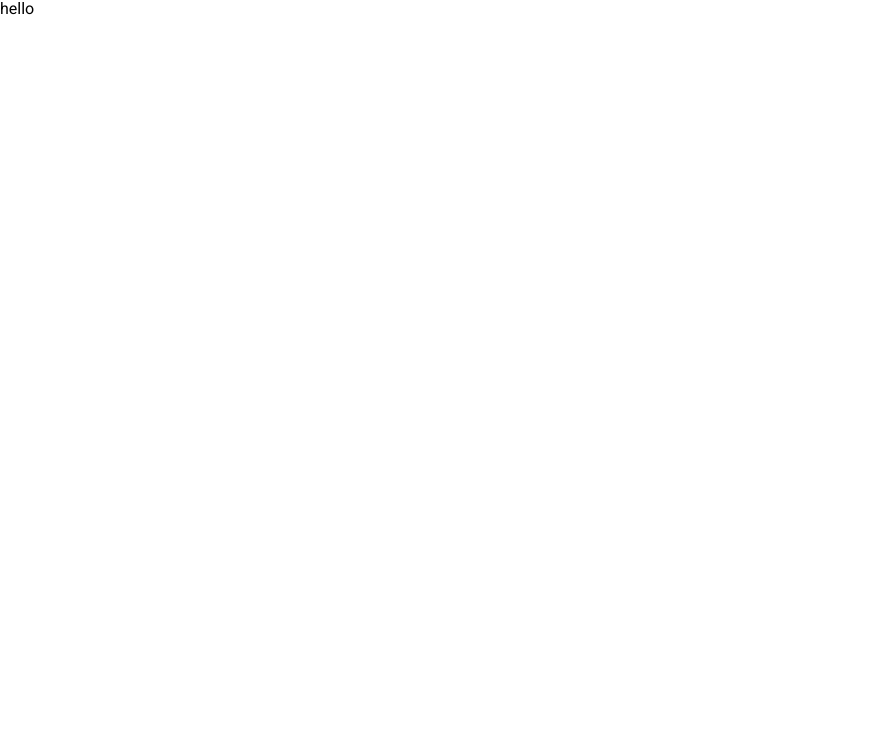
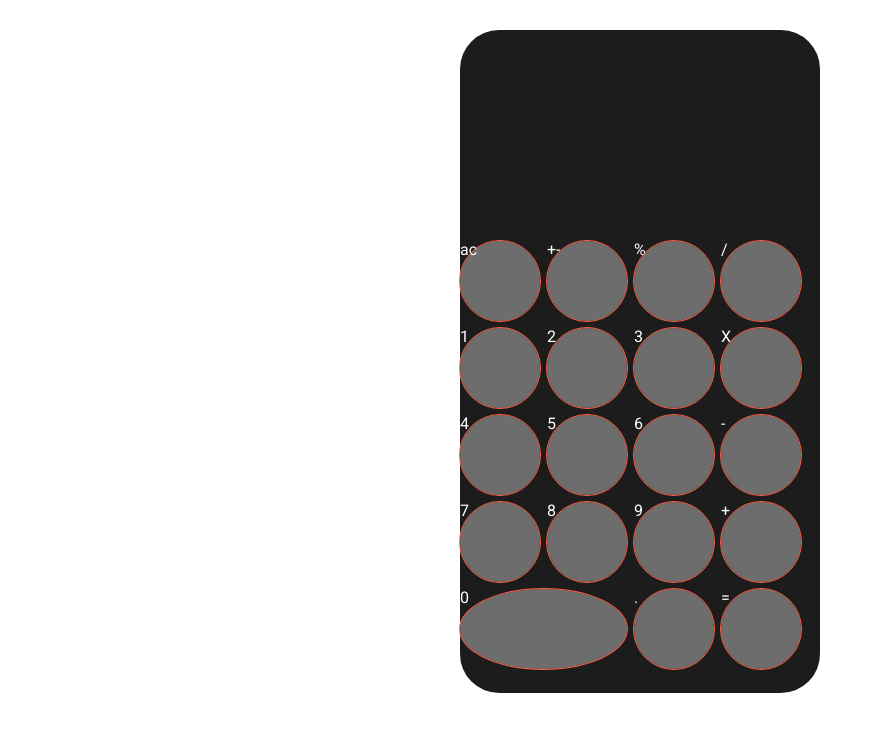
Before and after one commit to AngryAndrii/calculator, a plain HTML site: page index.html in a window 1280 px wide. Shown: the whole page, without its empty margins (0-882 px from the left). Drawn offline with nearby package versions, Linux system fonts and the light colour scheme.

Commit message:
added main layout and styles

```diff
--- a/index.html
+++ b/index.html
@@ -18,6 +18,31 @@
     <title>Calculator</title>
   </head>
   <body>
-    hello
+    <main class="main-window">
+      <div class="screen"></div>
+      <div class="buttons-field">
+        <div class="wrapper">
+          <div class="button">ac</div>
+          <div class="button">+-</div>
+          <div class="button">%</div>
+          <div class="button">/</div>
+          <div class="button">1</div>
+          <div class="button">2</div>
+          <div class="button">3</div>
+          <div class="button">X</div>
+          <div class="button">4</div>
+          <div class="button">5</div>
+          <div class="button">6</div>
+          <div class="button">-</div>
+          <div class="button">7</div>
+          <div class="button">8</div>
+          <div class="button">9</div>
+          <div class="button">+</div>
+          <div class="button zero">0</div>
+          <div class="button">.</div>
+          <div class="button">=</div>
+        </div>
+      </div>
+    </main>
   </body>
 </html>
--- a/style.css
+++ b/style.css
@@ -9,3 +9,37 @@ body {
   font-weight: 400;
   font-style: normal;
 }
+
+.main-window {
+  width: 360px;
+  height: 663px;
+  margin: 0 auto;
+  margin-top: 30px;
+  border-radius: 39px;
+  background-color: #1c1c1c;
+}
+
+.screen {
+  width: 100%;
+  height: 211px;
+}
+
+.button {
+  color: white;
+  background-color: #6d6d6d;
+  outline: 1px solid tomato;
+  border-radius: 100%;
+}
+
+.wrapper {
+  display: grid;
+  grid-template-columns: repeat(4, 80px);
+  grid-template-rows: repeat(5, 80px);
+  row-gap: 7px;
+  column-gap: 7px;
+}
+
+.zero {
+  grid-column-start: 1;
+  grid-column-end: 3;
+}
```
